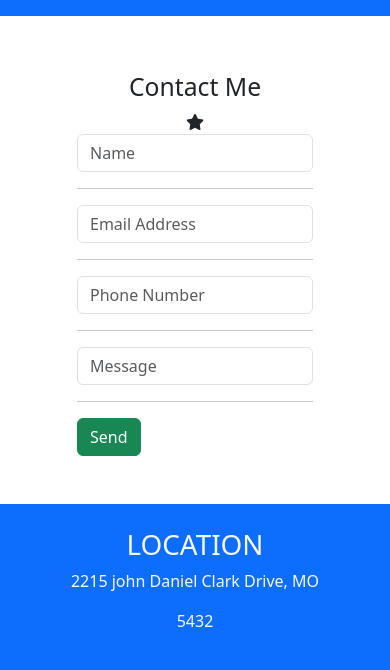
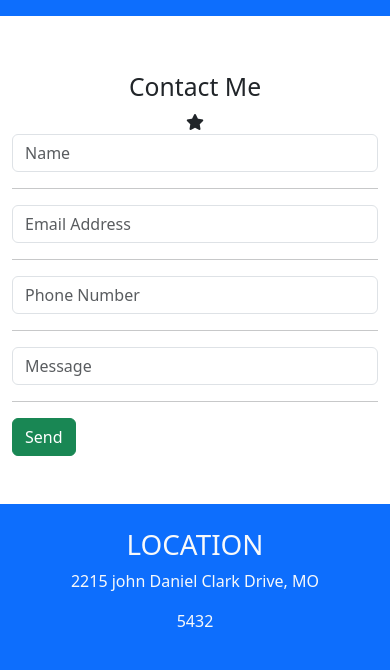
Before and after one commit to Runatorium/html-css-bootstrap-freelancer, a plain HTML site: page index.html in a window 390 px wide. Shown: the part 2660-3330 px from the top of the page. Drawn offline with nearby package versions, Linux system fonts and the light colour scheme.

Commit message:
form responsivity fix

```diff
--- a/index.html
+++ b/index.html
@@ -112,7 +112,7 @@
           <h2 class="mt-5">Contact Me</h2>
           <i class="fa-solid fa-star"></i>
         </div>
-        <div class="col-8">
+        <div class="col-sm-12 col-md-8">
           <div class="mb-3">
             <input
               type="text"
```
